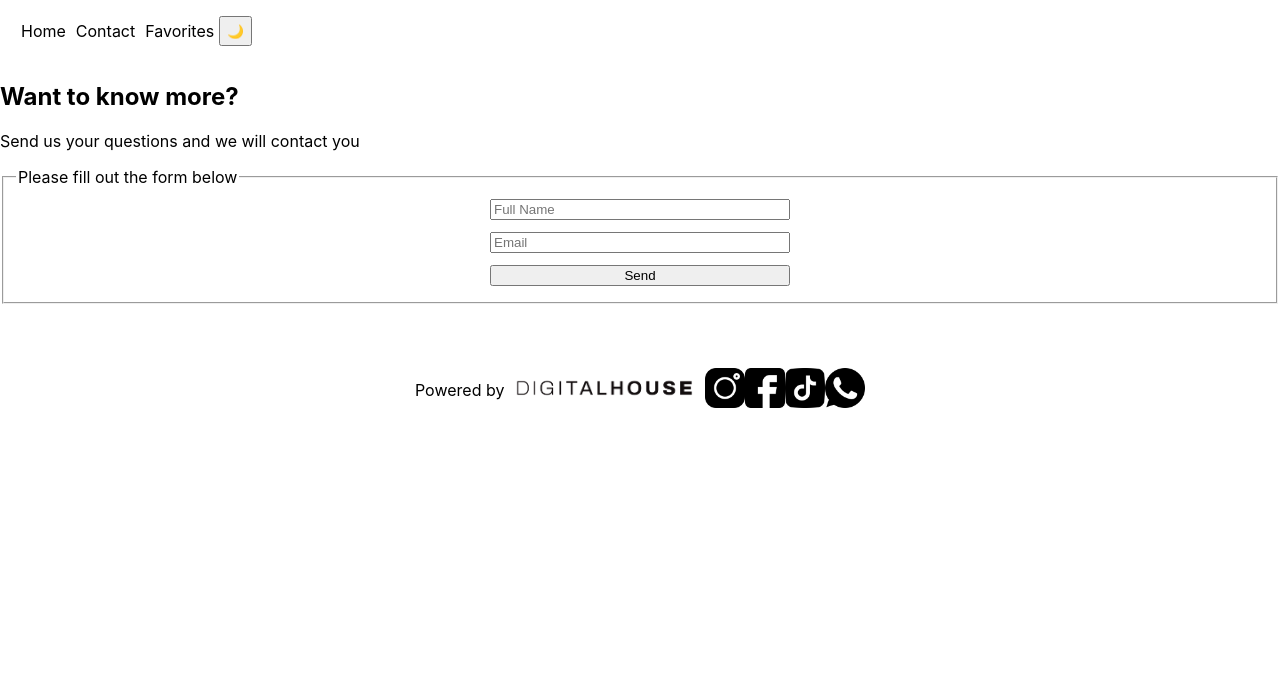
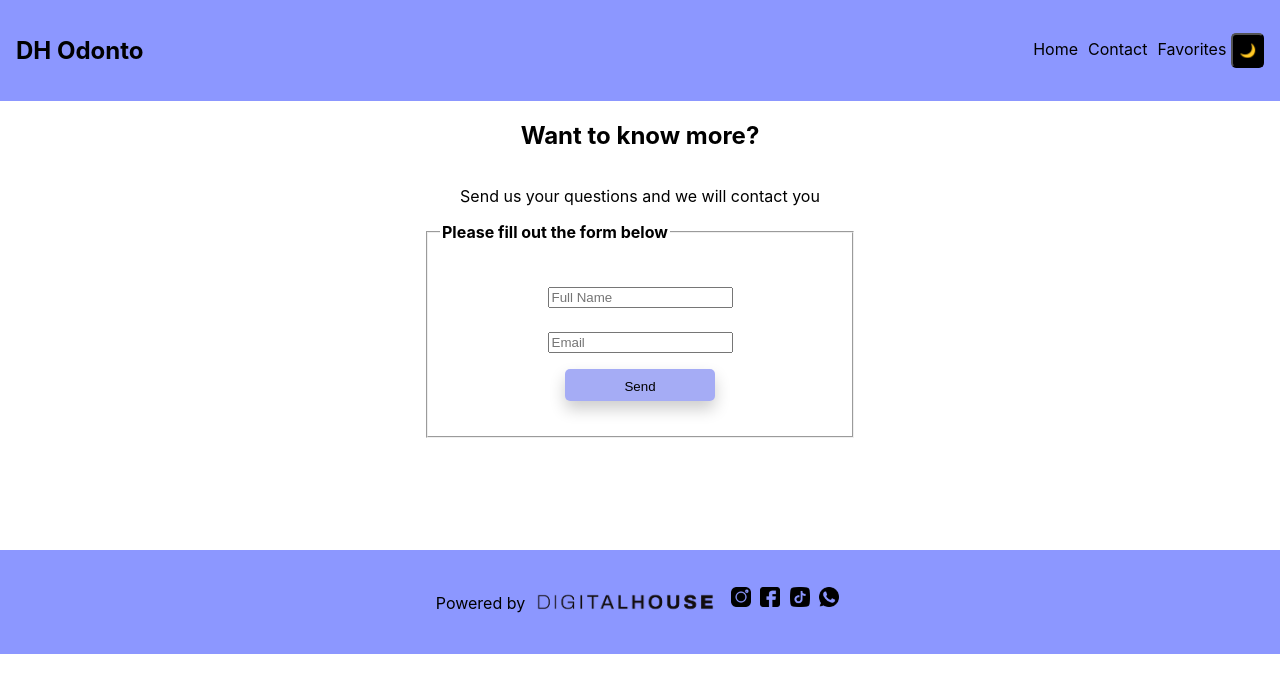
Before and after one commit to GeraldineBrussa/ctd-esp-fe3-final, a React (Vite) app in the folder fe3-final/: page /contacto in a window 1280 px wide. Shown: the top 692 px of the page. Built offline with nearby package versions, Linux system fonts and the light colour scheme; no server answers.

Commit message:
Form-customHoock, loading y estilos

```diff
--- a/fe3-final/src/Components/Card.jsx
+++ b/fe3-final/src/Components/Card.jsx
@@ -31,7 +31,7 @@ const Card = ({ name, username, id }) => {
       </Link>
 
       {stateFav.find((i) => i.id === id) ? (
-        <button onClick={removeFav} className="favButton">
+        <button onClick={removeFav} className="favButtonAdd">
           🌟
         </button>
       ) : (
--- a/fe3-final/src/Components/Footer.jsx
+++ b/fe3-final/src/Components/Footer.jsx
@@ -3,11 +3,11 @@ import { useContextGlobal } from "./utils/global.context";
 const Footer = () => {
   const { providerValue } = useContextGlobal();
   const { stateTheme } = providerValue;
+
   return (
     <footer className={stateTheme.theme}>
       <p>Powered by</p>
       <img src="/images/DH.png" alt="DH-logo" />
-
       <img
         className="socialMedia"
         src="/images/ico-instagram.png"
--- a/fe3-final/src/Components/Form.jsx
+++ b/fe3-final/src/Components/Form.jsx
@@ -1,5 +1,78 @@
-import React, { useEffect } from "react";
-import { useState } from "react";
+import React, { useState } from "react";
+import useInput from "./UseInput";
+
+const Form = () => {
+  const fullName = useInput("text");
+  const email = useInput("email");
+
+  const [message, setMessage] = useState({
+    errorMessage: "",
+    succesMessage: "",
+    numberMessage: null,
+  });
+
+  const messages = {
+    0: "",
+    1: "Name is empty",
+    2: "Name doesn't accept characters",
+    3: "Name needs at least 5 letters",
+    4: "Email is empty",
+    5: "Email is invalid",
+    6: "We received your information and we're going to contact you!",
+  };
+
+  const emailRegex =
+    /[a-z0-9!#$%&'*+/=?^_`{|}~-]+(?:\.[a-z0-9!#$%&'*+/=?^_`{|}~-]+)*@(?:[a-z0-9](?:[a-z0-9-]*[a-z0-9])?\.)+[a-z0-9](?:[a-z0-9-]*[a-z0-9])?/;
+  const fullNameRegex =
+    /^[a-zA-ZÀ-ÿ\u00f1\u00d1]+(\s*[a-zA-ZÀ-ÿ\u00f1\u00d1]*)*[a-zA-ZÀ-ÿ\u00f1\u00d1]+$/;
+
+  const onSubmit = (e) => {
+    e.preventDefault();
+
+    if (fullName.value.length <= 0) {
+      return setMessage((prev) => ({ ...prev, errorMessage: messages[1] }));
+    } else if (!fullName.value.match(fullNameRegex)) {
+      return setMessage((prev) => ({ ...prev, errorMessage: messages[2] }));
+    } else if (fullName.value.length <= 4) {
+      return setMessage((prev) => ({ ...prev, errorMessage: messages[3] }));
+    } else if (email.value.length <= 0) {
+      return setMessage((prev) => ({ ...prev, errorMessage: messages[4] }));
+    } else if (!email.value.match(emailRegex)) {
+      return setMessage((prev) => ({ ...prev, errorMessage: messages[5] }));
+    } else {
+      setMessage((prev) => ({ ...prev, succesMessage: messages[6] }));
+
+      setMessage((prev) => ({ ...prev, numberMessage: 6 }));
+
+      setMessage((prev) => ({ ...prev, errorMessage: messages[0] }));
+    }
+  };
+
+  return (
+    <>
+      <fieldset>
+        <legend>Please fill out the form below</legend>
+        <form id="formContact" onSubmit={onSubmit}>
+          <input {...fullName} placeholder="Full Name" />
+          <input {...email} placeholder="Email" />
+          <button type="onsubmit">Send</button>
+        </form>
+      </fieldset>
+      <p className="error" style={{ color: "red" }}>
+        {message.errorMessage}
+      </p>
+      <p className="success" style={{ color: "green" }}>
+        {message.numberMessage == 6 ? "Hi " + fullName.value : ""}
+        {message.succesMessage}
+      </p>
+    </>
+  );
+};
+
+export default Form;
+/*
+import React, { useState } from "react";
+import useInput from "./UseInput";
 
 const Form = () => {
   const [user, setUser] = useState({
@@ -41,7 +114,7 @@ const Form = () => {
     //incluye ñ y tildes
     else if (!user.fullName.match(fullNameRegex)) {
       return setMessage((prev) => ({ ...prev, errorMessage: messages[2] }));
-    } else if (user.fullName.length <= 3) {
+    } else if (user.fullName.length <= 5) {
       return setMessage((prev) => ({ ...prev, errorMessage: messages[3] }));
     }
     //email validations
@@ -68,7 +141,7 @@ const Form = () => {
     <>
       <fieldset>
         <legend>Please fill out the form below</legend>
-        <form action="/registro" onSubmit={onSubmit}>
+        <form onSubmit={onSubmit}>
           <input
             value={[user.fullName]}
             type="text"
@@ -86,8 +159,8 @@ const Form = () => {
           <button type="submit">Send</button>
         </form>
       </fieldset>
-      <p className="error">{message.errorMessage}</p>
-      <p className="success">
+      <p className="error" style={{color: "red"}}>{message.errorMessage}</p>
+      <p className="success"style={{color: "green"}}>
         {message.numberMessage == 6 ? "Hi " + user.fullNameSuccesMessage : ""}
         {message.succesMessage}
       </p>
@@ -96,3 +169,5 @@ const Form = () => {
 };
 
 export default Form;
+
+*/
--- a/fe3-final/src/Components/Navbar.jsx
+++ b/fe3-final/src/Components/Navbar.jsx
@@ -15,17 +15,21 @@ const Navbar = () => {
 
   return (
     <nav className={stateTheme.theme}>
-      <Link to={routes.home}>Home</Link>
-      <Link to={routes.contact}>Contact</Link>
-      <Link to={routes.fav}>Favorites</Link>
-
-      <>
+      <h2>DH Odonto</h2>
+      <div>
+        <Link to={routes.home}>Home</Link>
+        <Link to={routes.contact}>Contact</Link>
+        <Link to={routes.fav}>Favorites</Link>
         {stateTheme.theme === "" ? (
-          <button onClick={handleChangeTheme}>🌙</button>
+          <button className="themeBtnLight" onClick={handleChangeTheme}>
+            🌙
+          </button>
         ) : (
-          <button onClick={handleChangeTheme}>🌞</button>
+          <button className="themeBtnDark" onClick={handleChangeTheme}>
+            🌞
+          </button>
         )}
-      </>
+      </div>
     </nav>
   );
 };
--- /dev/null
+++ b/fe3-final/src/Components/useInput.jsx
@@ -0,0 +1,22 @@
+import React, { useState } from "react";
+
+const useInput = (type) => {
+  const [value, setValue] = useState("");
+
+  const onChange = (e) => {
+    setValue(e.target.value);
+  };
+  const reset = (e) => {
+    setValue((e.target.value = ""));
+  };
+
+  return {
+    value,
+    onChange,
+    type,
+    setValue,
+    reset,
+  };
+};
+
+export default useInput;
--- a/fe3-final/src/Components/utils/global.context.jsx
+++ b/fe3-final/src/Components/utils/global.context.jsx
@@ -41,6 +41,7 @@ const ContextProvider = ({ children }) => {
   }, [stateFav]);
 
   const [stateTheme, dispatchTheme] = useReducer(reducerTheme, initialState);
+  const [loading, setLoading] = useState(true);
 
   const providerValue = useMemo(
     () => ({
@@ -52,6 +53,8 @@ const ContextProvider = ({ children }) => {
       dispatchFav,
       fav,
       setFav,
+      loading,
+      setLoading,
     }),
     [
       dentists,
@@ -62,6 +65,8 @@ const ContextProvider = ({ children }) => {
       dispatchFav,
       fav,
       setFav,
+      loading,
+      setLoading,
     ]
   );
 
--- a/fe3-final/src/Routes/Contact.jsx
+++ b/fe3-final/src/Routes/Contact.jsx
@@ -1,15 +1,9 @@
 import React from "react";
 import Form from "../Components/Form";
-import { useContextGlobal } from "../Components/utils/global.context";
-
-//Este componente debera ser estilado como "dark" o "light" dependiendo del theme del Context
 
 const Contact = () => {
-  //const { providerValue } = useContextGlobal();
-  //const { stateTheme } = providerValue;
-  //className={stateTheme.theme} esto se pondría en el div
   return (
-    <div>
+    <div className="contact">
       <h2>Want to know more?</h2>
       <p>Send us your questions and we will contact you</p>
       <Form />
--- a/fe3-final/src/Routes/Detail.jsx
+++ b/fe3-final/src/Routes/Detail.jsx
@@ -3,23 +3,28 @@ import { useParams } from "react-router-dom";
 import axios from "axios";
 import { useContextGlobal } from "../Components/utils/global.context";
 
-//Este componente debera ser estilado como "dark" o "light" dependiendo del theme del Context
-
 const Detail = () => {
-  //const { providerValue } = useContextGlobal();
-  //const { stateTheme } = providerValue;
-  //className={stateTheme.theme} acá el fragment lo cambiaría por div y le pondría ésta className
-  // Consumiendo el parametro dinamico de la URL deberan hacer un fetch a un user en especifico
+  const { providerValue } = useContextGlobal();
+  const { loading, setLoading } = providerValue;
   const { id } = useParams();
-
   const [dentist, setDentist] = useState([]);
   const url = `https://jsonplaceholder.typicode.com/users/${id}`;
   useEffect(() => {
     axios(url).then((res) => setDentist([res.data]));
   }, []);
+
+  useEffect(() => {
+    setTimeout(() => {
+      setLoading(false);
+    }, 5000);
+  }, []);
+
   return (
-    <>
+    <div className="detail">
       <h1>Detail Dentist {id} </h1>
+      {loading ? (
+        <div id="preloader5"></div>
+      ) : (
         <table>
           <thead>
             <tr>
@@ -40,7 +45,8 @@ const Detail = () => {
             ))}
           </tbody>
         </table>
-    </>
+      )}
+    </div>
   );
 };
 
--- a/fe3-final/src/Routes/Favs.jsx
+++ b/fe3-final/src/Routes/Favs.jsx
@@ -1,12 +1,16 @@
-import React from "react";
+import React, { useEffect } from "react";
 import Card from "../Components/Card";
 import { useContextGlobal } from "../Components/utils/global.context";
 import { TYPES } from "../Components/utils/actions/FavAction";
-//Este componente debera ser estilado como "dark" o "light" dependiendo del theme del Context
 
 const Favs = () => {
   const { providerValue } = useContextGlobal();
-  const { dispatchFav, fav } = providerValue;
+  const { dispatchFav, fav, loading, setLoading } = providerValue;
+  useEffect(() => {
+    setTimeout(() => {
+      setLoading(false);
+    }, 5000);
+  }, []);
 
   const handleDeleteAll = (e) => {
     e.preventDefault();
@@ -16,17 +20,27 @@ const Favs = () => {
   };
 
   return (
-    <>
+    <div className="favs">
       <h1>Dentists Favs</h1>
-      <button onClick={handleDeleteAll}>Delete all Favourites Dentist</button>
+      <button className="btnFav" onClick={handleDeleteAll}>
+        Delete all Favourites Dentist
+      </button>
+      {loading ? (
+        <div id="preloader5"></div>
+      ) : (
         <div className="card-grid">
           {fav.map((item) => (
             <React.Fragment key={item.id}>
-            <Card id={item.id} name={item.name} username={item.username}></Card>
+              <Card
+                id={item.id}
+                name={item.name}
+                username={item.username}
+              ></Card>
             </React.Fragment>
           ))}
         </div>
-    </>
+      )}
+    </div>
   );
 };
 
--- a/fe3-final/src/Routes/Home.jsx
+++ b/fe3-final/src/Routes/Home.jsx
@@ -1,17 +1,22 @@
-import React from "react";
+import React, { useEffect } from "react";
 import Card from "../Components/Card";
 import { useContextGlobal } from "../Components/utils/global.context";
 
-//Este componente debera ser estilado como "dark" o "light" dependiendo del theme del Context
-
 const Home = () => {
   const { providerValue } = useContextGlobal();
-  const { dentists, stateTheme } = providerValue;
-  //className={stateTheme.theme}
+  const { dentists, loading, setLoading } = providerValue;
+  useEffect(() => {
+    setTimeout(() => {
+      setLoading(false);
+    }, 5000);
+  }, []);
+
   return (
-    <>
-      <main>
-        <h1>Home</h1>
+    <main>
+      <h1>Home</h1>
+      {loading ? (
+        <div id="preloader5"></div>
+      ) : (
         <div className="card-grid">
           {dentists.map((item) => (
             <React.Fragment key={item.id}>
@@ -23,8 +28,8 @@ const Home = () => {
             </React.Fragment>
           ))}
         </div>
-      </main>
-    </>
+      )}
+    </main>
   );
 };
 
--- a/fe3-final/src/index.css
+++ b/fe3-final/src/index.css
@@ -1,4 +1,5 @@
 body {
+  min-height: 100vh;
   margin: 0;
   font-family: -apple-system, BlinkMacSystemFont, "Segoe UI", "Roboto", "Oxygen",
     "Ubuntu", "Cantarell", "Fira Sans", "Droid Sans", "Helvetica Neue",
@@ -12,14 +13,39 @@ code {
     monospace;
 }
 .favButton {
-  background-color: rgba(136, 136, 136, 0.116);
+  background-color: rgba(116, 127, 224, 0.479);
   padding: 10px;
   border: none;
   width: 100%;
   cursor: pointer;
+  box-shadow: 0 8px 16px 0 rgba(0, 0, 0, 0.2);
+  border-radius: 5px;
 }
-
-
+.favButtonAdd {
+  background-color: rgba(53, 71, 228, 0.76);
+  padding: 10px;
+  border: none;
+  width: 100%;
+  cursor: pointer;
+  box-shadow: 0 8px 16px 0 rgba(0, 0, 0, 0.2);
+  border-radius: 5px;
+}
+.favButton:active {
+  background-color: mediumblue;
+}
+.favButtonAdd:active {
+  background-color: mediumblue;
+}
+.themeBtnLight {
+  background-color: black;
+  height: 35px;
+  border-radius: 5px;
+}
+.themeBtnDark {
+  background-color: whitesmoke;
+  height: 35px;
+  border-radius: 5px;
+}
 h1,
 .error,
 .success {
@@ -34,8 +60,10 @@ h1,
 nav {
   display: flex;
   width: 100hv;
-  justify-content: flex-start;
+  justify-content: space-between;
+  align-items: center;
   padding: 1rem;
+  background-color: rgba(0, 26, 255, 0.452);
 }
 
 a {
@@ -58,23 +86,65 @@ footer {
   width: 100hv;
   height: 40px;
   margin-top: 2rem;
+  background-color: rgba(0, 26, 255, 0.452);
 }
 .socialMedia {
   filter: invert(100%) opacity(1);
   bottom: 1rem;
+  width: 20px;
+  height: 20px;
+  padding: 0.3rem;
 }
 
 footer > p {
   margin: 0;
   padding-top: 0.7rem;
 }
+main {
+  display: flex;
+  justify-content: space-around;
+  flex-direction: column;
+  align-items: center;
+}
+.contact {
+  display: flex;
+  justify-content: space-around;
+  flex-direction: column;
+  align-items: center;
+}
+fieldset {
+  display: flex;
+  justify-content: space-around;
+  flex-direction: column;
+  align-items: center;
+  width: 400px;
+  height: 197px;
+  font-weight: bold;
+}
 form {
   display: flex;
   flex-direction: column;
   justify-content: space-around;
+  align-items: center;
   width: 300px;
   height: 100px;
   margin: 0 auto;
+  padding: 2rem;
+}
+input {
+  height: 2rem;
+  margin-top: 0.5rem;
+  margin-bottom: 1rem;
+}
+form button {
+  height: 2rem;
+  background-color: rgba(67, 83, 235, 0.479);
+  padding: 10px;
+  border: none;
+  width: 50%;
+  cursor: pointer;
+  box-shadow: 0 8px 16px 0 rgba(0, 0, 0, 0.2);
+  border-radius: 5px;
 }
 
 .card {
@@ -83,8 +153,12 @@ form {
   flex-direction: column;
   align-items: center;
   width: 200px;
-  padding: 0.5rem 0.5rem 0 0.5rem;
+  padding: 0.75rem;
   border: 0.5px solid rgb(136, 136, 136);
+  box-shadow: 0 4px 8px 0 rgba(0, 0, 0, 0.2);
+  transition: 0.3s;
+  border-radius: 10px;
+  margin-bottom: 1.6rem;
 }
 
 .card:hover {
@@ -103,23 +177,56 @@ form {
 
 .card img {
   width: 190px;
+  border-radius: 5px;
+  box-shadow: 0 3px 6px 0 rgba(0, 0, 0, 0.4);
 }
-
+.favs {
+  display: flex;
+  justify-content: space-around;
+  flex-direction: column;
+  align-items: center;
+}
+.btnFav {
+  height: 2rem;
+  background-color: rgba(67, 83, 235, 0.479);
+  padding: 10px;
+  border: none;
+  width: 50%;
+  cursor: pointer;
+  box-shadow: 0 8px 16px 0 rgba(0, 0, 0, 0.2);
+  border-radius: 5px;
+  margin: 2rem;
+  margin-bottom: 5rem;
+  text-align: center;
+}
+.detail {
+  display: flex;
+  justify-content: space-around;
+  flex-direction: column;
+  align-items: center;
+  padding: 2rem;
+}
 table {
   border-collapse: collapse;
   border-spacing: 0;
-  width: 100%;
+  width: 70%;
   display: table;
   border: 1px solid #ccc;
+  margin: 4rem;
 }
 
 td,
 th {
   border: 1px solid #dddddd;
   text-align: left;
-  padding: 8px;
+  padding: 1.5rem;
 }
-
+thead {
+  background-color: rgba(53, 71, 228, 0.76);
+}
+tbody {
+  background-color: rgba(116, 127, 224, 0.479);
+}
 tr:nth-child(even) {
   background-color: #dddddd;
 }
@@ -179,3 +286,51 @@ tr:nth-child(even) {
     transform: translateY(0px);
   }
 }
+#preloader5 {
+  position: relative;
+  width: 30px;
+  height: 30px;
+  background: #3498db;
+  border-radius: 50px;
+  animation: preloader_5 1.5s infinite linear;
+}
+#preloader5:after {
+  position: absolute;
+  width: 50px;
+  height: 50px;
+  border-top: 10px solid #9b59b6;
+  border-bottom: 10px solid #9b59b6;
+  border-left: 10px solid transparent;
+  border-right: 10px solid transparent;
+  border-radius: 50px;
+  content: "";
+  top: -20px;
+  left: -20px;
+  animation: preloader_5_after 1.5s infinite linear;
+}
+@keyframes preloader_5 {
+  0% {
+    transform: rotate(0deg);
+  }
+  50% {
+    transform: rotate(180deg);
+    background: #2ecc71;
+  }
+  100% {
+    transform: rotate(360deg);
+  }
+}
+@keyframes preloader_5_after {
+  0% {
+    border-top: 10px solid #9b59b6;
+    border-bottom: 10px solid #9b59b6;
+  }
+  50% {
+    border-top: 10px solid #3498db;
+    border-bottom: 10px solid #3498db;
+  }
+  100% {
+    border-top: 10px solid #9b59b6;
+    border-bottom: 10px solid #9b59b6;
+  }
+}
```
Also changed, not shown: 1 other file (tests, documents, lock files or other folders). Lines whose indentation alone changed are shown as unchanged.
